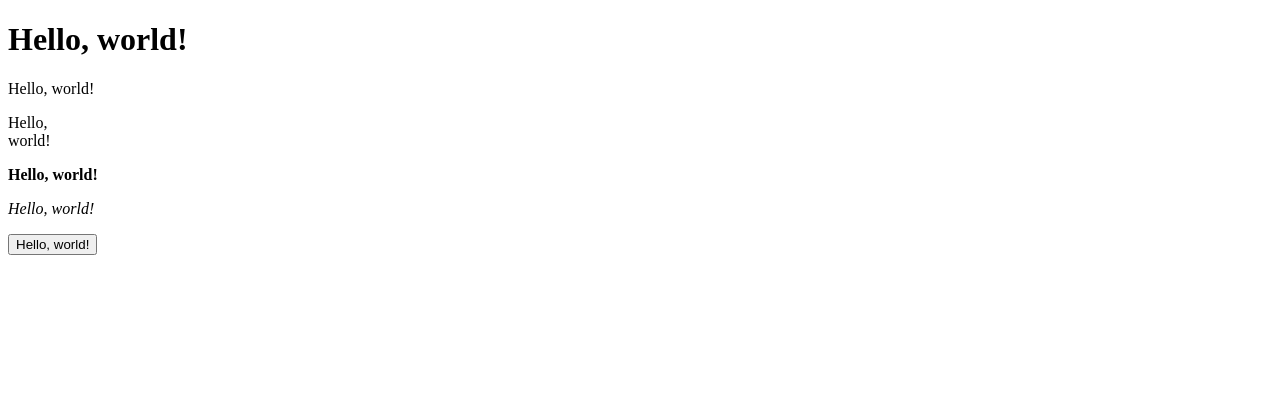
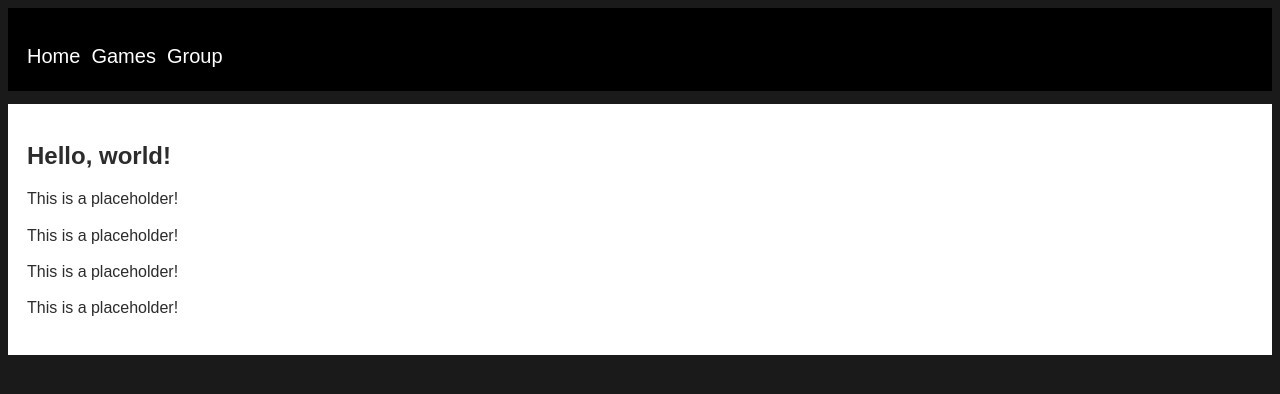
Before and after one commit to teastainstudios/teastainstudios.github.io, a plain HTML site: page index.html in a window 1280 px wide. Drawn offline with Linux system fonts and the light colour scheme.

Commit message:
Add styles.css

```diff
--- a/index.html
+++ b/index.html
@@ -1,14 +1,23 @@
 <!DOCTYPE html>
 <html>
     <head>
-        <title>Hello, world!</title>
+        <title>Teastain Studios</title>
+        <link rel="stylesheet" href="styles.css">
     </head>
     <body>
-        <h1>Hello, world!</h1>
-        <p>Hello, world!</p>
-        <p>Hello,<br/>world!</p>
-        <p><strong>Hello, world!</strong></p>
-        <p><em>Hello, world!</em></p>
-        <p><button>Hello, world!</button></p>
+        <header>
+            <ul>
+                <li>Home</li>
+                <li>Games</li>
+                <li>Group</li>
+            </ul>
+        </header>
+        <section>
+            <h2>Hello, world!</h2>
+            <p>This is a placeholder!</p>
+            <p>This is a placeholder!</p>
+            <p>This is a placeholder!</p>
+            <p>This is a placeholder!</p>
+        </section>
     </body>
 </html>
--- /dev/null
+++ b/styles.css
@@ -0,0 +1,32 @@
+body {
+    background: rgb(27, 26, 26);
+    color: rgb(255, 255, 255);
+    font-family: Arial, Helvetica, sans-serif;
+}
+
+header {
+    background: black;
+    padding: 1.5%;
+    margin: 0% 0% 1% 0%;
+    font-size: 250%;
+}
+
+section {
+    background: white;
+    color: rgb(44, 44, 44);
+    padding: 1.5%
+}
+
+p {
+    margin: 0% 0% 1.5% 0%;
+}
+
+ul {
+    margin: 0%;
+    padding: 0%;
+}
+
+li {
+    display: inline-block;
+    font-size: 50%;
+}
```
